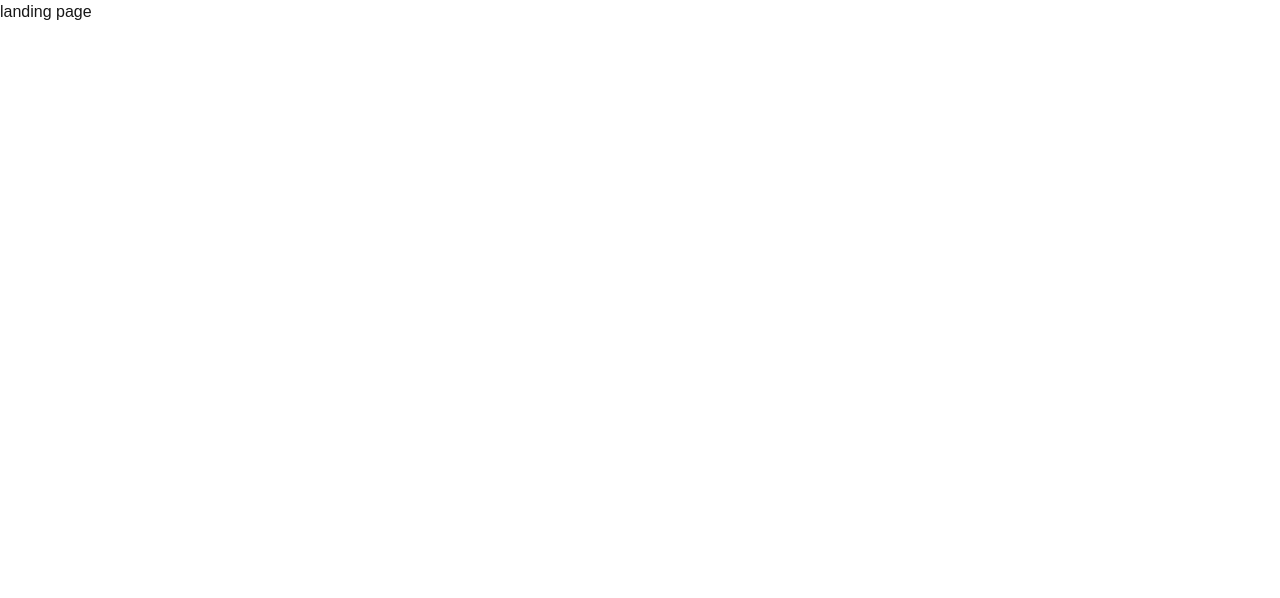
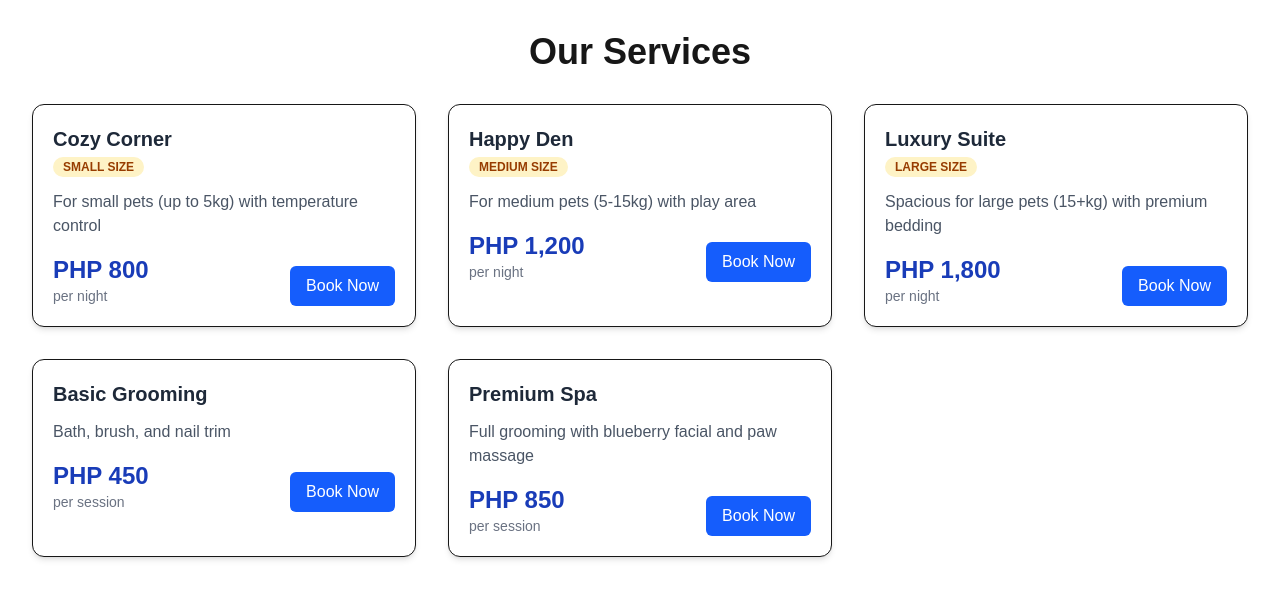
Before and after one commit to kenchyyy/PawSpace, a Next.js app in the folder booking/: page / in a window 1280 px wide. Shown: the top 598 px of the page. Built offline with nearby package versions, Linux system fonts and the light colour scheme.

Commit message:
change the files directory

```diff
--- a/booking/src/app/page.tsx
+++ b/booking/src/app/page.tsx
@@ -2,12 +2,28 @@
 
 // import ScreenSizeTool from "@/components/ScreenSizeTool";
 
-const Root = () => {
+// const Root = () => {
+//   return (
+//     <div>
+//       landing page
+//     </div>
+
+//   );
+// }
+// export default Root;
+
+import ServiceCard from "../components/Services/ServiceCard";
+import { petServices } from "../components/Services/pet-services";
+
+export default function ServicePage() {
   return (
-    <div>
-      landing page
-    </div>
-
+    <main className="p-8">
+      <h1 className="text-4xl font-bold text-center mb-8">Our Services</h1>
+      <div className="grid grid-cols-1 md:grid-cols-2 lg:grid-cols-3 gap-8">
+        {petServices.map((service, index) => (
+          <ServiceCard key={index} service={service} />
+        ))}
+      </div>
+    </main>
   );
 }
-export default Root;
--- a/booking/src/components/ServiceCard.tsx
+++ b/booking/src/components/Services/ServiceCard.tsx
@@ -1,4 +1,4 @@
-import { PetService } from "@/types/services-list";
+import { PetService } from "@/components/Services/services-list";
 import { Button } from "@/components/ui/Button";
 
 export function ServiceCard({ service }: { service: PetService }) {
--- a/booking/src/data/pet-services.ts
+++ b/booking/src/components/Services/pet-services.ts
@@ -1,5 +1,5 @@
 // these are just sample data for the pet services.
-import { PetService } from "@/types/services-list";
+import { PetService } from "@/components/Services/services-list";
 
 export const petServices: PetService[] = [
   // ACCOMMODATIONS
```
Also changed, not shown: booking/src/components/Services/services-list.ts (renamed from booking/src/types/services-list.ts).
